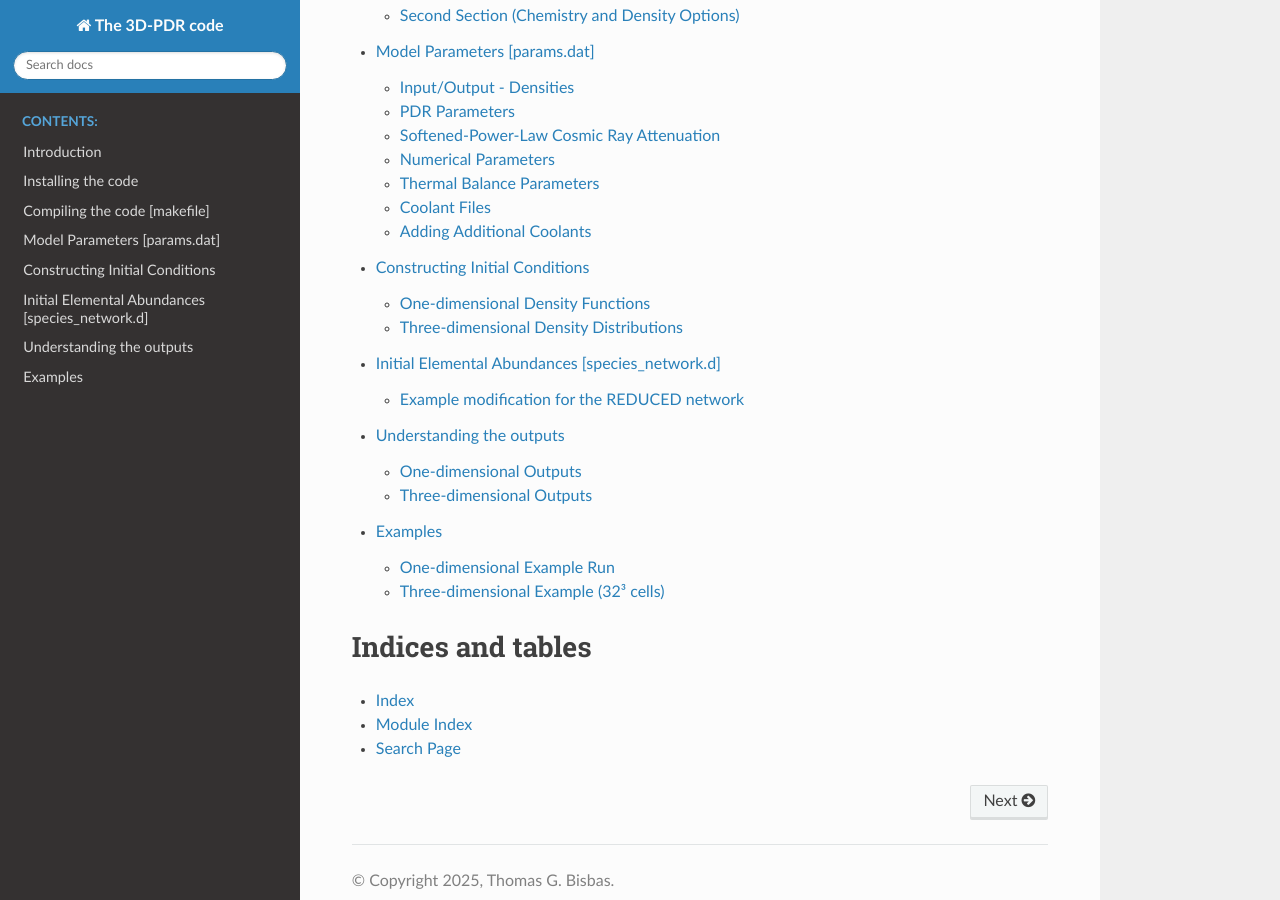
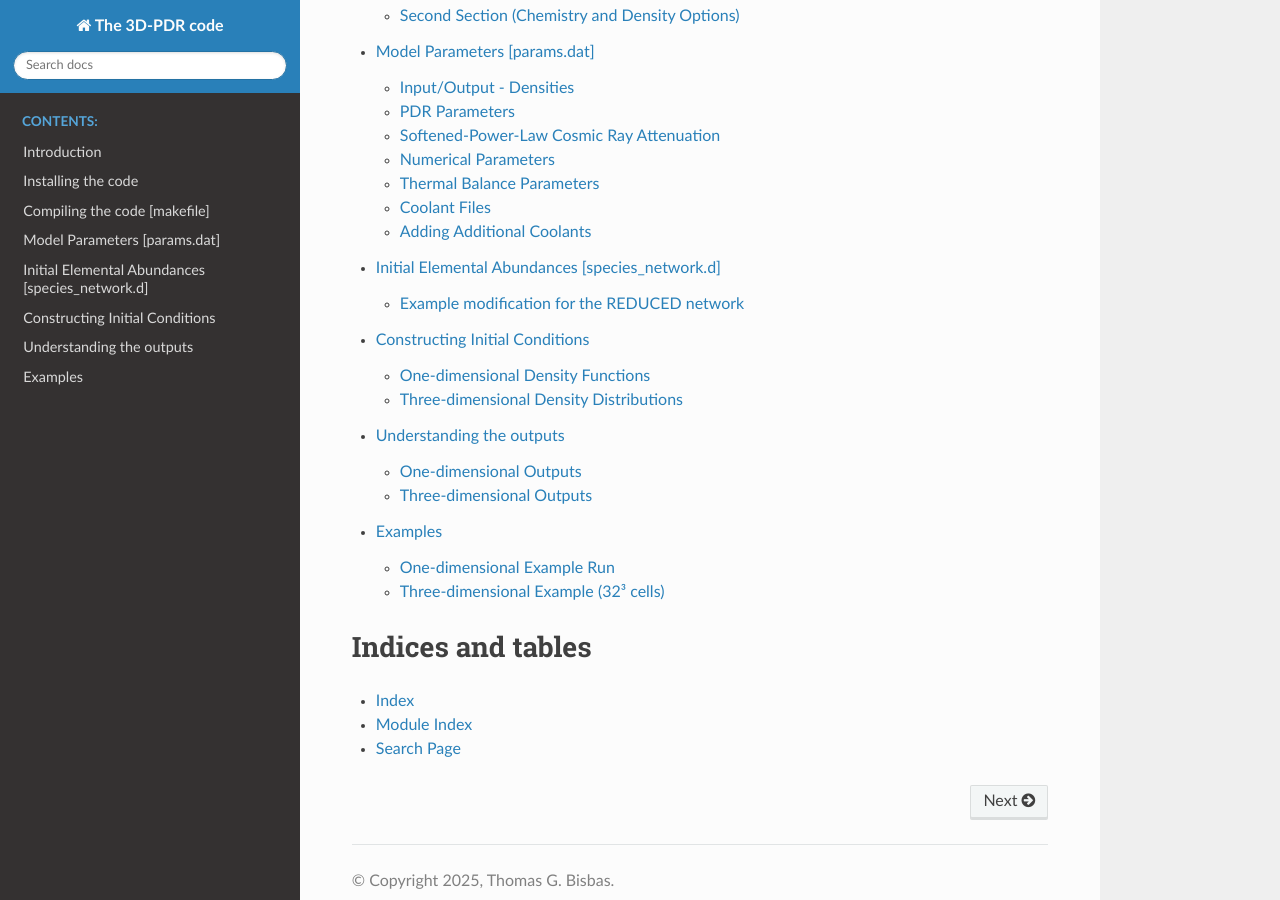
Before and after one commit to itamos-ism/3D-PDR-pblc, a Sphinx documentation site: the page built from docs/source/index.rst, in a window 1280 px wide and 900 px high, scrolled down 480 px. Built offline with Sphinx 7.4.7 and the Read the Docs theme 3.1.0, drawn with Linux system fonts in a browser that asks for light colours.

```diff
--- a/docs/source/index.rst
+++ b/docs/source/index.rst
@@ -14,8 +14,8 @@ Welcome to the 3D-PDR documentation!
    installation
    makefile
    params
+   species
    ics
-   species
    outputs
    examples
 
```
